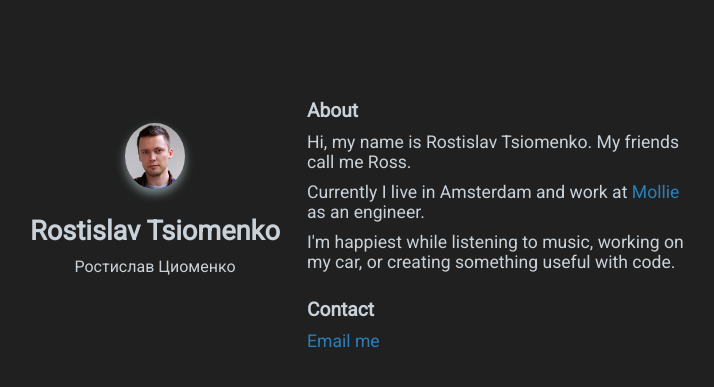
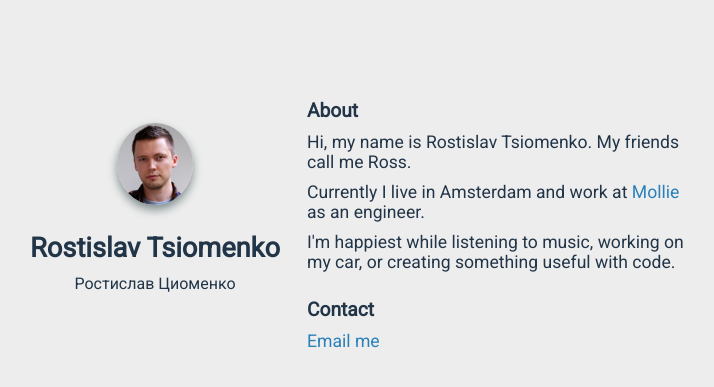
Before and after one commit to rtsio/rtsio.github.io, a plain HTML site: page index.html in a window 1280 px wide. Shown: the part 77-464 px from the top of the page, without its empty margins (333-1047 px from the left). Drawn offline with Linux system fonts and the light colour scheme.

Commit message:
Update style.css

```diff
--- a/style.css
+++ b/style.css
@@ -10,8 +10,8 @@ body {
     margin: 0;
     padding: 10vh;
     font-family: 'Roboto', sans-serif;
-    background-color: rgb(32, 32, 32);
-    color: rgb(201, 209, 217);
+    background-color: rgb(237, 237, 237);
+    color: rgb(34, 53, 72);
 }
 
 .section-1 {
@@ -50,7 +50,7 @@ body {
     box-shadow: 0 5px 10px #7f8c8d;
     border-radius: 50%;
     max-width: none;
-    width: 20%;
+    width: 25%;
 }
 
 a {
```
